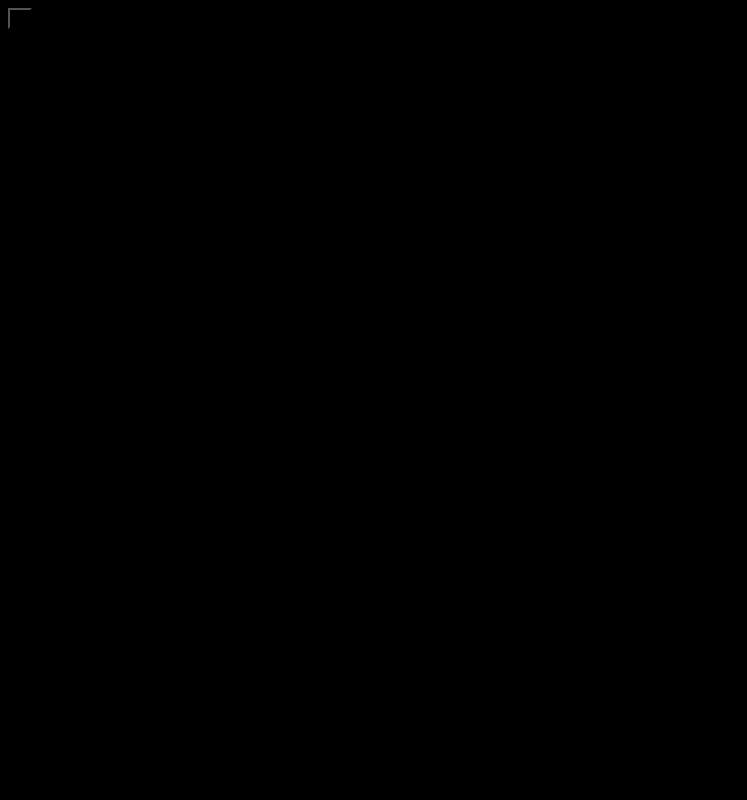
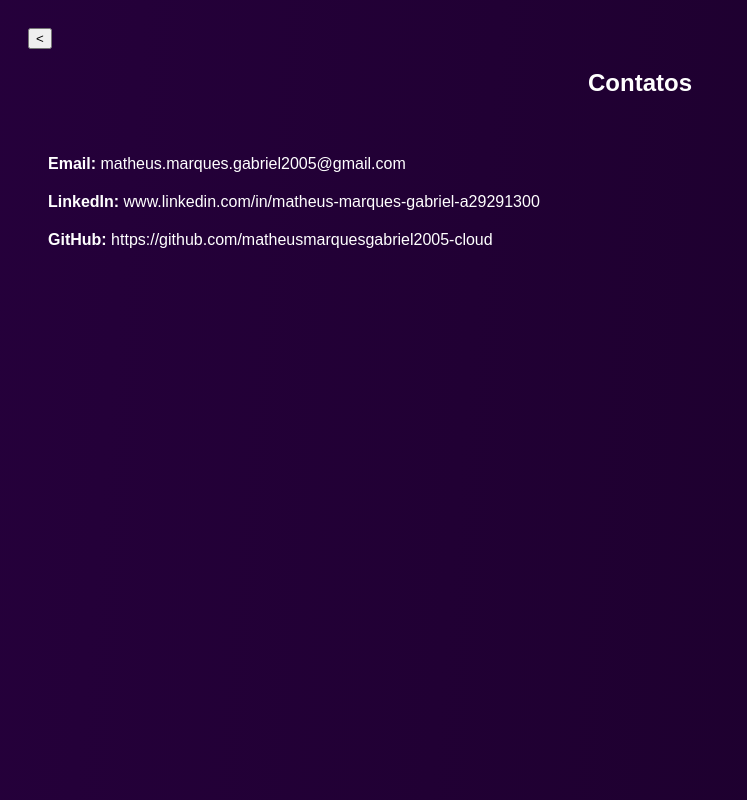
Before and after one commit to matheusmarquesgabriel2005-cloud/Portf-lio, a plain HTML site: page contato.html in a window 1280 px wide. Shown: the whole page, without its empty margins (0-747 px from the left). Drawn offline with Linux system fonts and the light colour scheme; files that its build step writes are made by us from their sources.

Commit message:
contatos-v1

```diff
--- a/contato.html
+++ b/contato.html
@@ -5,7 +5,7 @@
     <meta charset="UTF-8">
     <meta name="viewport" content="width=device-width, initial-scale=1.0">
     <title> Contatos </title>
-    <link rel="stylesheet" href="contato.css">
+    <link rel="stylesheet" href="css/contato.css">
 </head>
 
 <nav>
@@ -18,10 +18,10 @@
 <body>
 
     <section id="contacts">
-        <h2>Contato</h2>
-        <p>Email: matheus.marques.gabriel2005@gmail.com</p>
-        <p>LinkedIn: www.linkedin.com/in/matheus-marques-gabriel-a29291300 </p>
-        <p>GitHub: https://github.com/matheusmarquesgabriel2005-cloud </p>
+        <h2>Contatos</h2> <br>
+        <p><strong>Email: </strong>matheus.marques.gabriel2005@gmail.com</p>
+        <p><strong>LinkedIn: </strong> www.linkedin.com/in/matheus-marques-gabriel-a29291300 </p>
+        <p><strong>GitHub: </strong>https://github.com/matheusmarquesgabriel2005-cloud </p>
     </section>
 
 </body>
--- a/css/contato.css
+++ b/css/contato.css
@@ -1,3 +1,39 @@
 * {
-    background-color: black;
+    margin: 1;
+    padding: 1;
+    box-sizing: border-box;
+    font-family: Arial, Helvetica, sans-serif;
 }
+
+body {
+    color: rgb(255, 255, 255);
+
+    background: linear-gradient(95deg, rgb(15, 0, 22), rgb(48, 0, 77), rgb(15, 0, 22));
+    background-size: 600% 600%;
+    animation: bgAnim 20s ease infinite;
+    padding: 20px;
+}
+
+@keyframes bgAnim {
+    0% {
+        background-position: 0% 50%;
+    }
+
+    50% {
+        background-position: 100% 50%;
+    }
+
+    100% {
+        background-position: 0% 50%;
+    }
+
+}
+
+#contacts {
+    text-align: center;
+}
+
+#contacts p {
+    text-align: justify;
+    margin: 20px;
+}
```
